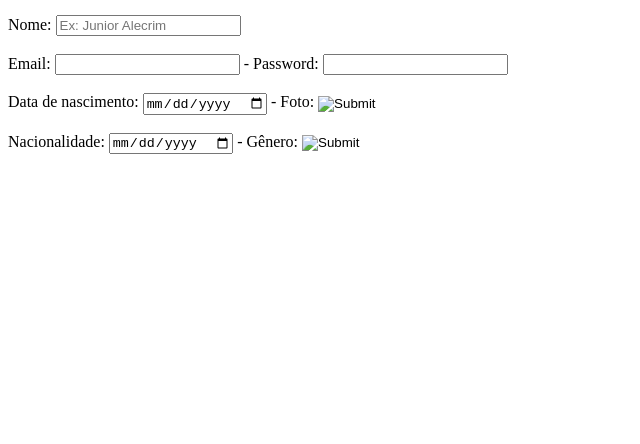
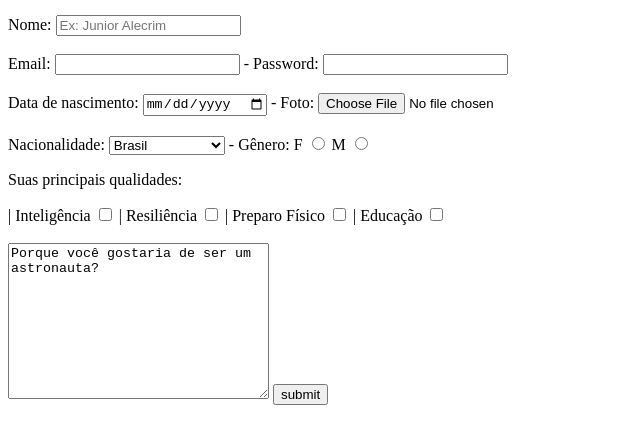
Before and after one commit to junioralecrim/Java-Script, a plain HTML site: page Full Stack JavaScript/Módulos/HTML5/Dia 4/EXERCÍCIO_Criando meu primeiro form/ligaAstronautas.html in a window 1280 px wide. Shown: the part 44-488 px from the top of the page, without its empty margins (0-640 px from the left). Drawn offline with Linux system fonts and the light colour scheme.

Commit message:
Update ligaAstronautas.html

```diff
--- a/Full Stack JavaScript/Módulos/HTML5/Dia 4/EXERCÍCIO_Criando meu primeiro form/ligaAstronautas.html
+++ b/Full Stack JavaScript/Módulos/HTML5/Dia 4/EXERCÍCIO_Criando meu primeiro form/ligaAstronautas.html
@@ -5,38 +5,60 @@
 </head>
 <body>
     <h3>Cadastro da liga dos astronautas</h3>
+    <form action="">
+
+    </form>
+
+
 <div>
-        <form>
     <label for="name">Nome:</label>
     <input type="text" name="name" id="name" placeholder="Ex: Junior Alecrim">
-        </form>
 </div>
 <br>
 <div>
-        <form>
     <label for="email">Email: </label>
     <input type="email" name="email" id="email">
     <label for="senha">- Password: </label>
     <input type="password" name="senha" id="senha">
-        </form>
 </div>
 <br>
 <div>
-        <form>
     <label for="data">Data de nascimento: </label>
     <input type="date" name="data" id="data">
     <label for="imagem">- Foto: </label>
-            <input type="image" name="" id="imagem">
-        </form>
+    <input type="file" name="" id="imagem">
 </div>
 <br>
 <div>
-        <form>
-            <label for="">Nacionalidade: </label>
-            <input type="date" name="data" id="">
-            <label for="">- Gênero: </label>
-            <input type="image" name="" id="">
-        </form>
+    <label for="nacionalidade">Nacionalidade: </label>
+    <select id="nacionalidade" name="nacionalidade">
+        <option value="BR">Brasil</option>
+        <option value="RS">Rússia</option>
+        <option value="EUA">Estados Unidos</option>
+        <option value="CA">Canadá</option>
+    </select>
+    <label for="genero">- Gênero: </label>
+    <label for="f">F</label>
+    <input type="radio" id="f" name="sexo">
+    <label for="m">M</label>
+    <input type="radio" id="m" name="sexo">
+</div>
+<p>Suas principais qualidades:</p>
+<div>
+    <label for="">| Inteligência</label>
+    <input type="checkbox" name="qualidade1" id="qualidade1" value="inteligencia">
+    <label for="">| Resiliência</label>
+    <input type="checkbox" name="qualidade2" id="qualidade2" value="resiliência">
+    <label for="">| Preparo Físico</label>
+    <input type="checkbox" name="qualidade3" id="qualidade3" value="preparofísico">
+    <label for="">| Educação</label>
+    <input type="checkbox" name="qualidade4" id="qualidade4" value="educacao">
+</div>
+<div>
+    <br>
+    <textarea name="mensagem" cols="30" rows="10">Porque você gostaria de ser um astronauta?
+    </textarea>
+    <input type="submit" value="submit">
 </div>
 </body>
 </html>
```
Lines whose indentation alone changed are shown as unchanged.
